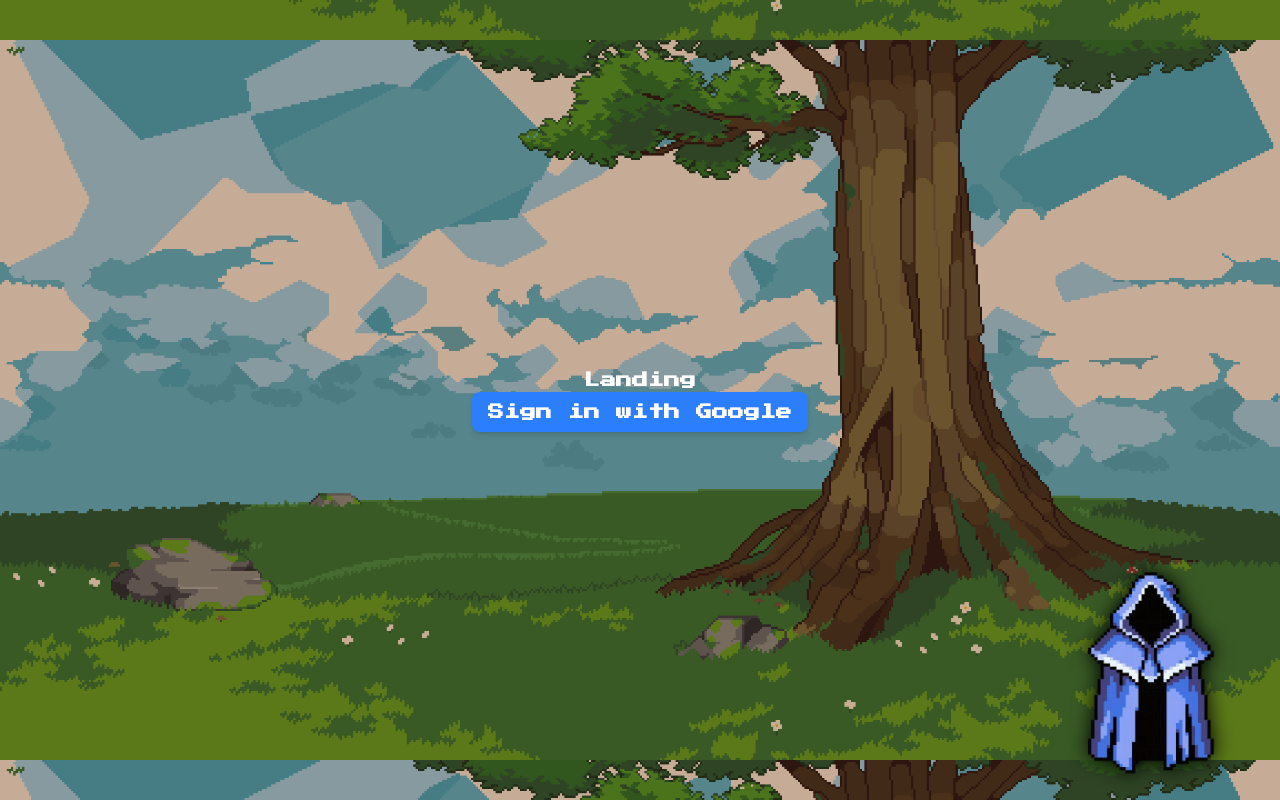
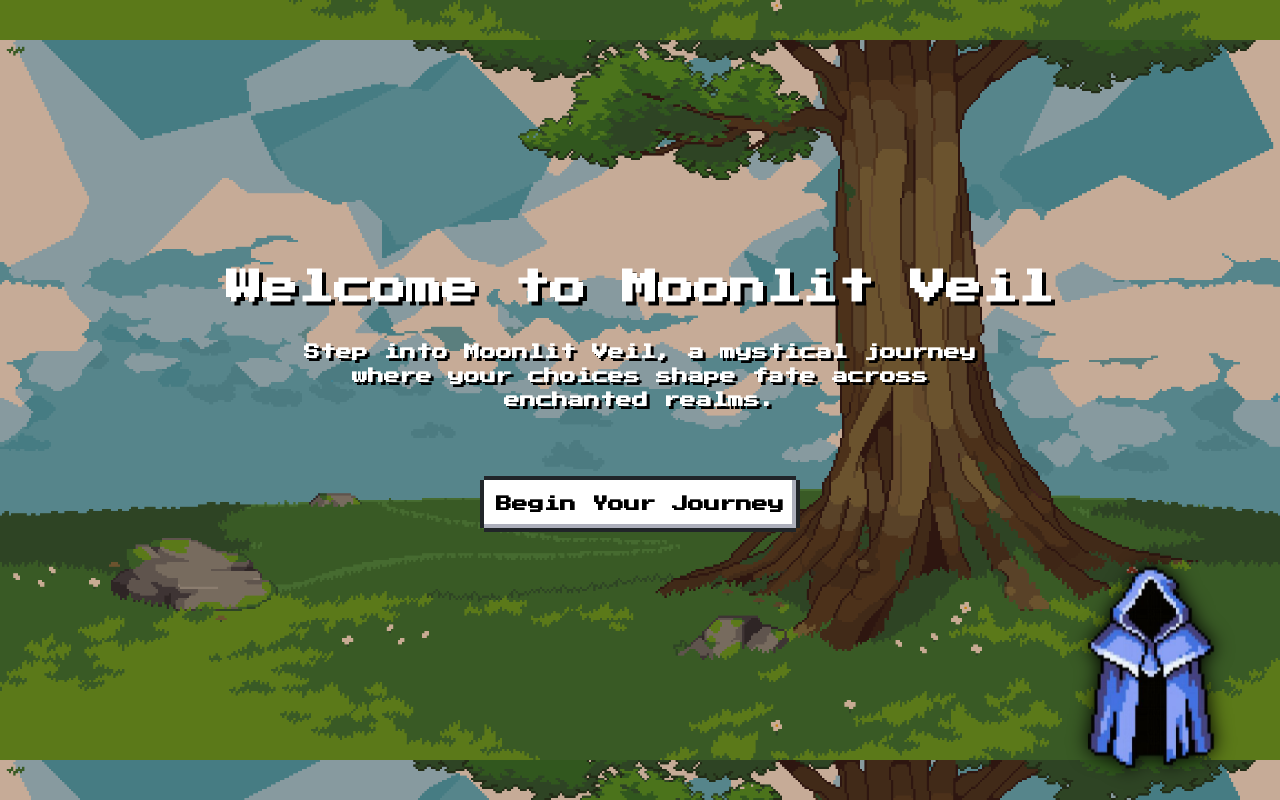
Before and after one commit to levanter914/Moonlit-Veil, a React (Vite) app: page / in a window 1280 px wide. Built offline with nearby package versions, Linux system fonts and the light colour scheme; no server answers.

Commit message:
to-do: fix firebase issue

```diff
--- a/index.html
+++ b/index.html
@@ -3,6 +3,7 @@
   <head>
     <meta charset="UTF-8" />
     <link rel="icon" type="svg+xml" href="./src/assets/icon.png" />
+    <link href="https://unpkg.com/nes.css/css/nes.css" rel="stylesheet" />
     <meta name="viewport" content="width=device-width, initial-scale=1.0, maximum-scale=1.0, user-scalable=no" />
     <title>Moonlit Veil</title>
   </head>
--- a/src/components/GoogleSignIn.jsx
+++ b/src/components/GoogleSignIn.jsx
@@ -1,12 +1,25 @@
+import { useNavigate } from "react-router-dom";
 import { signInWithGoogle } from "../firebase.js";
 
 const GoogleSignIn = () => {
+  const navigate = useNavigate();
+
+  const handleSignIn = async () => {
+    try {
+      await signInWithGoogle();
+      navigate("/home");
+    } catch (error) {
+      console.error("Sign-in failed:", error);
+    }
+  };
+
   return (
     <button
-      onClick={signInWithGoogle}
-      className="bg-blue-500 text-white px-4 py-2 rounded-lg shadow-md hover:bg-blue-600 transition"
+      onClick={handleSignIn}
+      type="button"
+      className="nes-btn custom-nes-btn"
     >
-      Sign in with Google
+      Begin Your Journey
     </button>
   );
 };
--- a/src/firebase.js
+++ b/src/firebase.js
@@ -1,8 +1,8 @@
-
 import { initializeApp } from "firebase/app";
 import { getAuth, GoogleAuthProvider, signInWithPopup } from "firebase/auth";
 import { getFirestore, doc, setDoc, getDoc } from "firebase/firestore";
 
+// Firebase Config
 const firebaseConfig = {
   apiKey: import.meta.env.VITE_FIREBASE_API_KEY,
   authDomain: import.meta.env.VITE_FIREBASE_AUTH_DOMAIN,
@@ -13,24 +13,26 @@
   measurementId: import.meta.env.VITE_FIREBASE_MEASUREMENT_ID,
 };
 
+// Initialize Firebase
 const app = initializeApp(firebaseConfig);
 const auth = getAuth(app);
 const db = getFirestore(app);
 const provider = new GoogleAuthProvider();
 
+// Sign in with Google and Save User Data
 const signInWithGoogle = async () => {
   try {
     const result = await signInWithPopup(auth, provider);
     const user = result.user;
 
-
+    // Reference to the Firestore user document
     const userRef = doc(db, "users", user.uid);
     const userSnap = await getDoc(userRef);
 
+    // Generate a username from email if not provided
+    const username = user.email.split("@")[0];
+
     if (!userSnap.exists()) {
-
-        const username = prompt("Choose a username:");
-        if (username) {
       await setDoc(userRef, {
         uid: user.uid,
         name: user.displayName,
@@ -39,7 +41,6 @@
         profilePic: user.photoURL,
       });
     }
-      }
   } catch (error) {
     console.error("Sign-In Error:", error);
   }
--- a/src/index.css
+++ b/src/index.css
@@ -22,3 +22,23 @@
 .float {
   animation: float 2s ease-in-out infinite;
 }
+
+.custom-nes-btn {
+  background-color: white;
+  color: black;
+  padding: 8px 8px;
+  font-size: 1 rem;
+  font-weight: bold;
+  border-color: #000000 !important;
+  transition: all 0.6s ease-in-out;
+}
+
+.custom-nes-btn:hover {
+  transform: scale(1.1);
+  background-color:#6675b6;
+  color: white;
+  border-color: #29294b ;
+  box-shadow: 0 0 30px rgba(0, 0, 0, 1),
+              0 0 50px rgba(0, 0, 0, 0.9),
+              0 0 15px rgba(37, 54, 100, 0.8);
+}
--- /dev/null
+++ b/src/pages/About.jsx
@@ -0,0 +1,9 @@
+import React from 'react'
+
+const About = () => {
+  return (
+    <div>About</div>
+  )
+}
+
+export default About
--- a/src/pages/Home.jsx
+++ b/src/pages/Home.jsx
@@ -1,19 +1,51 @@
-import React from 'react'
+import React, { useEffect, useState } from "react";
+import { useAuthState } from "react-firebase-hooks/auth";
+import { auth, db } from "../firebase";
+import { useNavigate } from "react-router-dom";
+import { doc, getDoc } from "firebase/firestore";
 
 const Home = () => {
+  const [user] = useAuthState(auth);
+  const navigate = useNavigate();
+  const [username, setUsername] = useState("");
+
+  // Fetch username from Firestore
+  useEffect(() => {
+    const fetchUsername = async () => {
+      if (user) {
+        const userRef = doc(db, "users", user.uid);
+        const userSnap = await getDoc(userRef);
+
+        if (userSnap.exists()) {
+          setUsername(userSnap.data().username);
+        }
+      }
+    };
+
+    fetchUsername();
+  }, [user]);
+
   return (
     <div className="relative h-screen w-full">
-    <div className="absolute inset-0 bg-[url('./assets/landing.png')] bg-contain bg-center bg-repeat"></div>
+      {/* Background Image */}
+      <div className="absolute inset-0 bg-[url('./assets/landing.png')] bg-contain bg-center bg-repeat"></div>
+      <div className="absolute inset-0 bg-black opacity-20"></div>
 
-    <div className="absolute inset-0 bg-black opacity-20"></div>
+      {/* Content */}
+      <div className="relative flex flex-col items-center justify-center h-screen font-bold text-white">
+        <h1 className="text-3xl md:text-4xl font-press-start drop-shadow-[4px_4px_0px_black] mb-6">
+          Welcome, {username || "Traveler"}!
+        </h1>
 
-    <div className="relative flex flex-col items-center justify-center h-screen font-bold text-white">
-      <h1>Home</h1>
+        <button
+          onClick={() => navigate("/theme-selection")}
+          className="nes-btn custom-nes-btn"
+        >
+          Choose Your Realm
+        </button>
+      </div>
     </div>
+  );
+};
 
-  </div>
-
-  )
-}
-
-export default Home
+export default Home;
--- a/src/pages/Landing.jsx
+++ b/src/pages/Landing.jsx
@@ -1,25 +1,27 @@
 import React from "react";
-import { useAuthState } from "react-firebase-hooks/auth";
-import { auth } from "../firebase.js";
 import GoogleSignIn from "../components/GoogleSignIn.jsx";
 
 const Landing = () => {
-  const [user] = useAuthState(auth);
-
   return (
-
     <div className="relative h-screen w-full">
       <div className="absolute inset-0 bg-[url('./assets/landing.png')] bg-contain bg-center bg-repeat"></div>
 
       <div className="absolute inset-0 bg-black opacity-20"></div>
 
-      <div className="relative flex flex-col items-center justify-center h-screen font-bold text-white">
-        <div>Landing</div>
-        {user ? <h1>Welcome, {user.displayName}!</h1> : <GoogleSignIn />}
+      <div className="relative flex flex-col items-center justify-center h-screen font-bold text-white px-4">
+        <div className="text-4xl font-press-start mb-8 text-center drop-shadow-[4px_4px_0px_black]">
+          Welcome to Moonlit Veil
+        </div>
+
+        <p className="text-base md:text-md mb-16 max-w-2xl text-center drop-shadow-[3px_3px_0px_black]">
+          Step into Moonlit Veil, a mystical journey where your choices shape fate across enchanted realms.
+        </p>
+
+        <div className="mt-12">
+          <GoogleSignIn />
+        </div>
       </div>
     </div>
-
-
   );
 };
 
```
Lines whose indentation alone changed are shown as unchanged.
